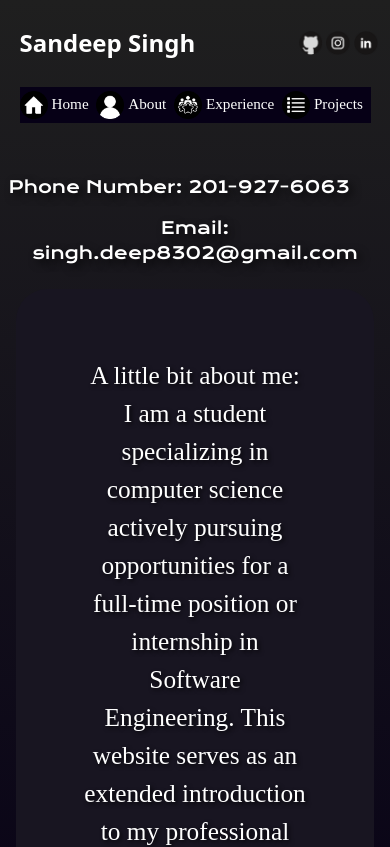
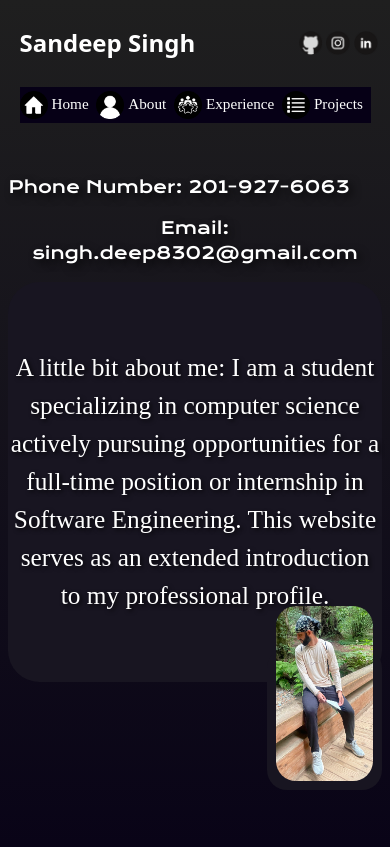
Before and after one commit to SandeepS3/personal-website, a React (Create React App) app: page /about in a window 390 px wide. Shown: the top 847 px of the page. Built offline with nearby package versions, Linux system fonts and the light colour scheme; a web font is replaced by a local one.

Commit message:
fix about  mobile

```diff
--- a/src/pages/AboutStyles.js
+++ b/src/pages/AboutStyles.js
@@ -77,8 +77,9 @@ const mediaStyles = {
     color: "white",
     fontFamily: "Regular",
     fontSize: "3vh",
-    padding: "8vh",
-    margin: "2vw",
+    paddingTop: "8vh",
+    paddingBottom: "8vh",
+    // margin: "2vw",
     textShadow: "0.125rem 0.125rem 0.25rem rgba(0, 0, 0, 0.8)",
     backgroundColor: "#181521",
     borderRadius: "1.25em",
@@ -86,7 +87,7 @@ const mediaStyles = {
   aboutMe: {
     display: "flex",
     flexDirection: "column",
-    alignItems: "flex-start",
+    alignItems: "flex-end",
   },
   leftHalf: {
     flex: 1,
```
